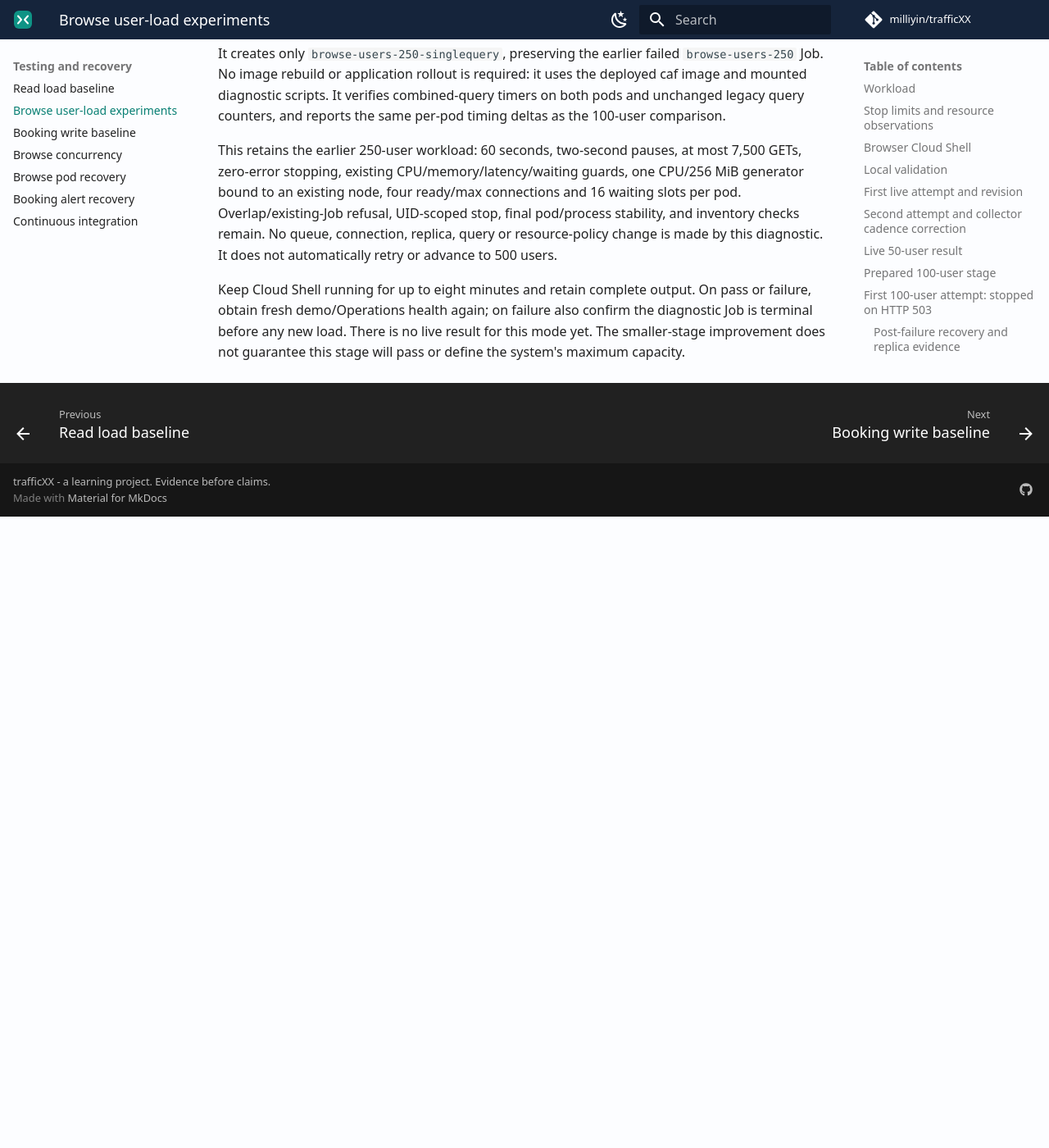
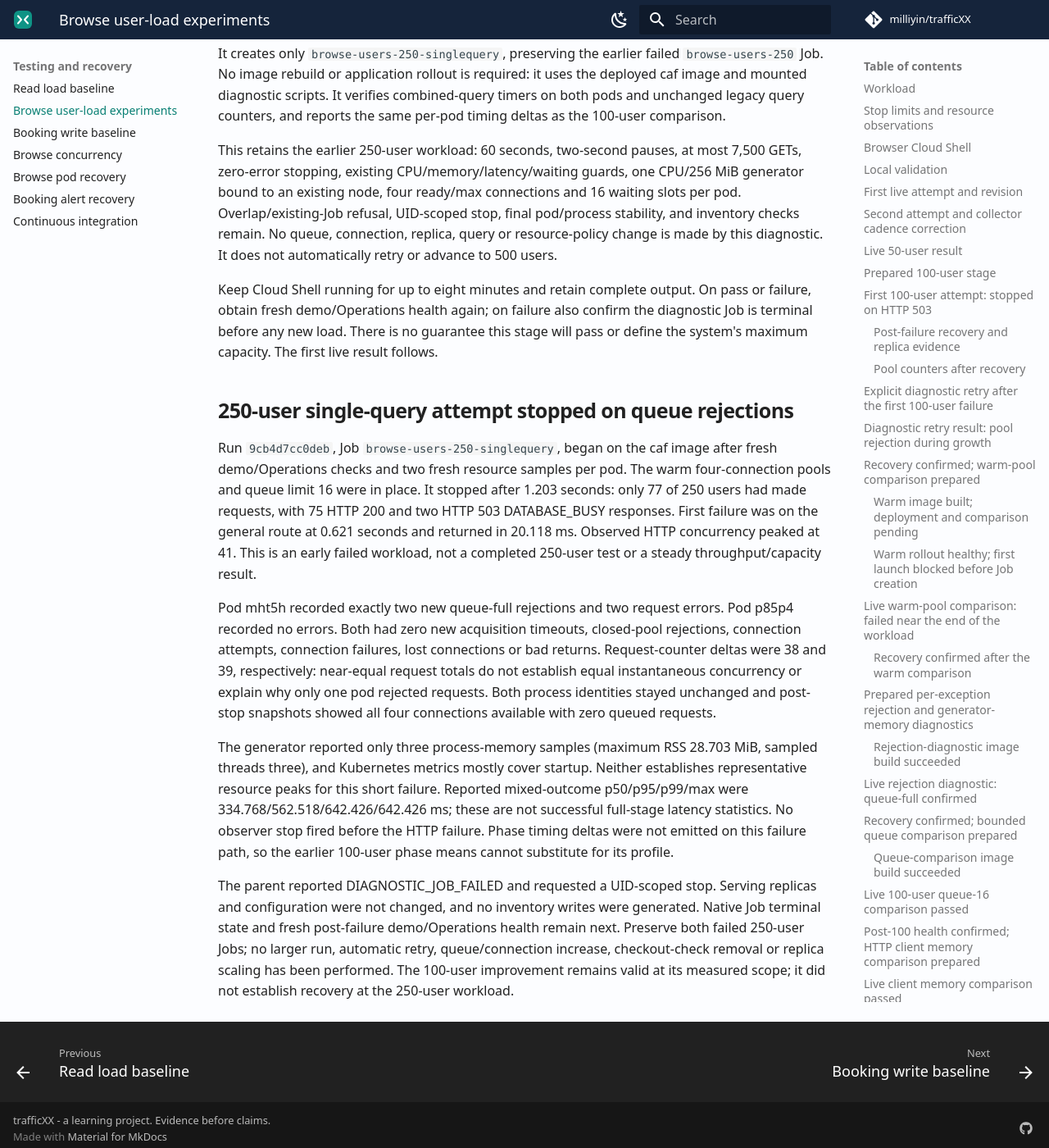
Before and after one commit to milliyin/trafficXX, an MkDocs documentation site: the page built from docs/browse-user-load.md, in a window 1280 px wide and 1400 px high, scrolled down 33546 px. Shown: the whole window at 82% size. Built offline with MkDocs 1.6.1 and Material for MkDocs 9.7.7, drawn with Linux system fonts in a browser that asks for light colours; comment, search, counter and statistics services are not loaded; before the commit the page ends 34176 px from its top, so only the background shows below that.

Commit message:
Record early 250-user single-query queue rejection

```diff
--- a/docs/browse-user-load.md
+++ b/docs/browse-user-load.md
@@ -1502,5 +1502,41 @@ this diagnostic. It does not automatically retry or advance to 500 users.
 Keep Cloud Shell running for up to eight minutes and retain complete output.
 On pass or failure, obtain fresh demo/Operations health again; on failure
 also confirm the diagnostic Job is terminal before any new load. There is
-no live result for this mode yet. The smaller-stage improvement does not
-guarantee this stage will pass or define the system's maximum capacity.
+no guarantee this stage will pass or define the system's maximum capacity.
+The first live result follows.
+
+## 250-user single-query attempt stopped on queue rejections
+
+Run `9cb4d7cc0deb`, Job `browse-users-250-singlequery`, began on the caf image
+after fresh demo/Operations checks and two fresh resource samples per pod.
+The warm four-connection pools and queue limit 16 were in place. It stopped
+after 1.203 seconds: only 77 of 250 users had made requests, with 75 HTTP 200
+and two HTTP 503 DATABASE_BUSY responses. First failure was on the general
+route at 0.621 seconds and returned in 20.118 ms. Observed HTTP concurrency
+peaked at 41. This is an early failed workload, not a completed 250-user test
+or a steady throughput/capacity result.
+
+Pod mht5h recorded exactly two new queue-full rejections and two request
+errors. Pod p85p4 recorded no errors. Both had zero new acquisition timeouts,
+closed-pool rejections, connection attempts, connection failures, lost
+connections or bad returns. Request-counter deltas were 38 and 39, respectively:
+near-equal request totals do not establish equal instantaneous concurrency
+or explain why only one pod rejected requests. Both process identities stayed
+unchanged and post-stop snapshots showed all four connections available with
+zero queued requests.
+
+The generator reported only three process-memory samples (maximum RSS
+28.703 MiB, sampled threads three), and Kubernetes metrics mostly cover startup.
+Neither establishes representative resource peaks for this short failure.
+Reported mixed-outcome p50/p95/p99/max were 334.768/562.518/642.426/642.426 ms;
+these are not successful full-stage latency statistics. No observer stop fired
+before the HTTP failure. Phase timing deltas were not emitted on this failure
+path, so the earlier 100-user phase means cannot substitute for its profile.
+
+The parent reported DIAGNOSTIC_JOB_FAILED and requested a UID-scoped stop.
+Serving replicas and configuration were not changed, and no inventory writes
+were generated. Native Job terminal state and fresh post-failure demo/Operations
+health remain next. Preserve both failed 250-user Jobs; no larger run, automatic
+retry, queue/connection increase, checkout-check removal or replica scaling
+has been performed. The 100-user improvement remains valid at its measured
+scope; it did not establish recovery at the 250-user workload.
--- a/docs/progress.md
+++ b/docs/progress.md
@@ -56,7 +56,9 @@ or establish sustained production capacity.
   with one fewer round trip. Placement/sample differences limit comparison;
   The guarded 100-user single-query comparison also passed with 2,804 valid
   reads and zero rejections; fresh post-run health checks passed. A separate
-  guarded 250-user single-query comparison is prepared, with no live result yet.
+  guarded 250-user single-query comparison then stopped early: 77 participants,
+  75 HTTP 200 and two confirmed queue-full HTTP 503 responses on one pod.
+  Post-failure health checks are pending; there is still no 250-user pass.
 - **Token renewal:** the original expiry-boundary Job has no final verdict in
   the supplied record. Its running/progress output is not a renewal pass.
 - **Notifications:** warning evaluation is tested; external notification
```
Also changed, not shown: memeory.md (+2 -0 lines).
